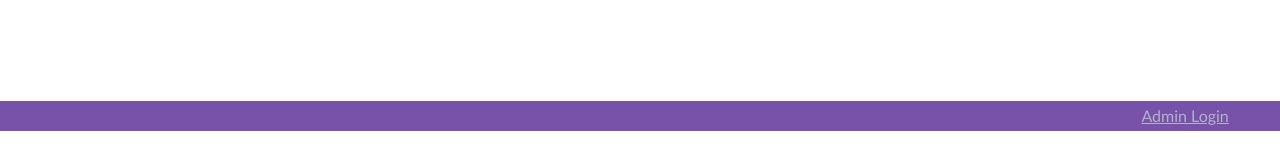
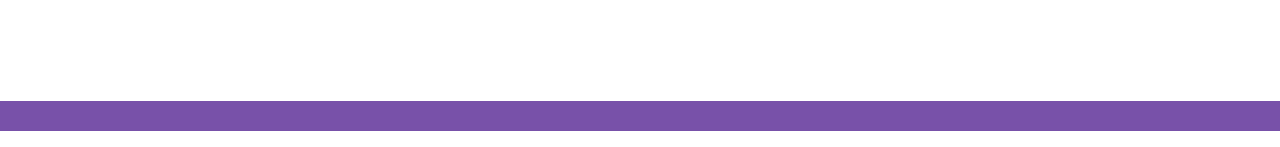
Before and after one commit to kpglide/blog, a Flask app: page /auth/admin in a window 1280 px wide. Shown: the part 653-800 px from the top of the page. Run offline with Flask 2, Linux system fonts and the light colour scheme; some libraries are stand-ins or nearby versions.

Commit message:
removed admin links

```diff
--- a/app/templates/base.html
+++ b/app/templates/base.html
@@ -59,7 +59,7 @@
 	<footer id="footer">
 		<ul id="admin_links">
 			{% if not current_user.is_authenticated() %}
-			<li><a href="/auth/admin">Admin Login</a></li>
+			<!-- <li><a href="/auth/admin">Admin Login</a></li> -->
 			{% else %}
 			<li>
 				<a href="{{ url_for('main.post') }}">Post</a>
```
